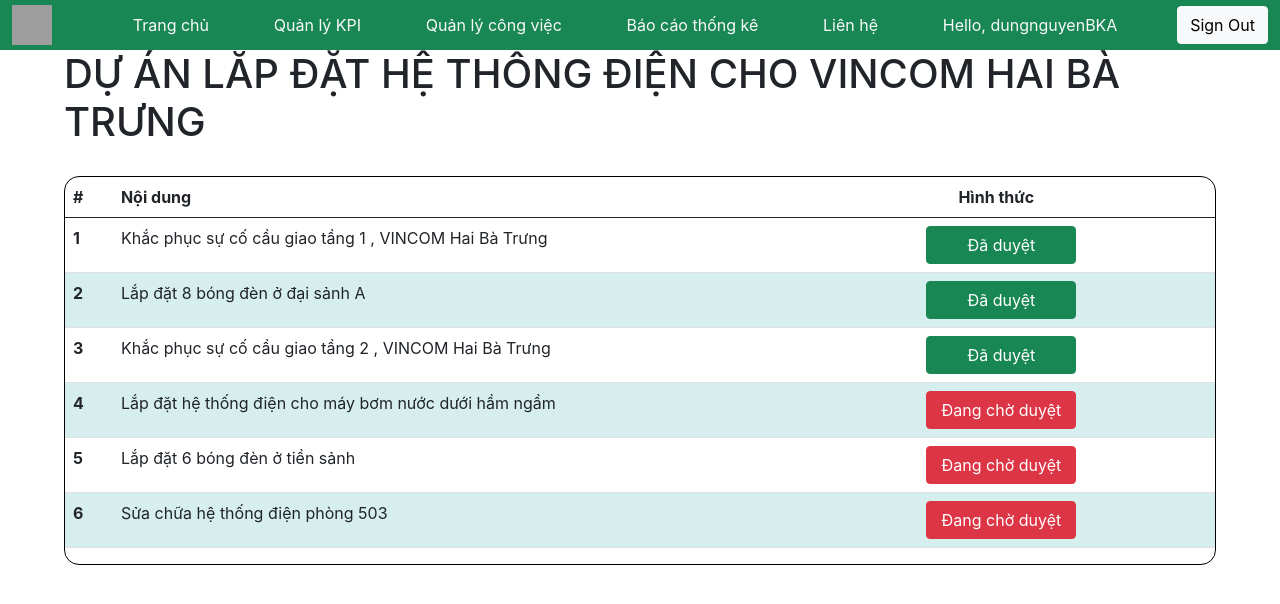
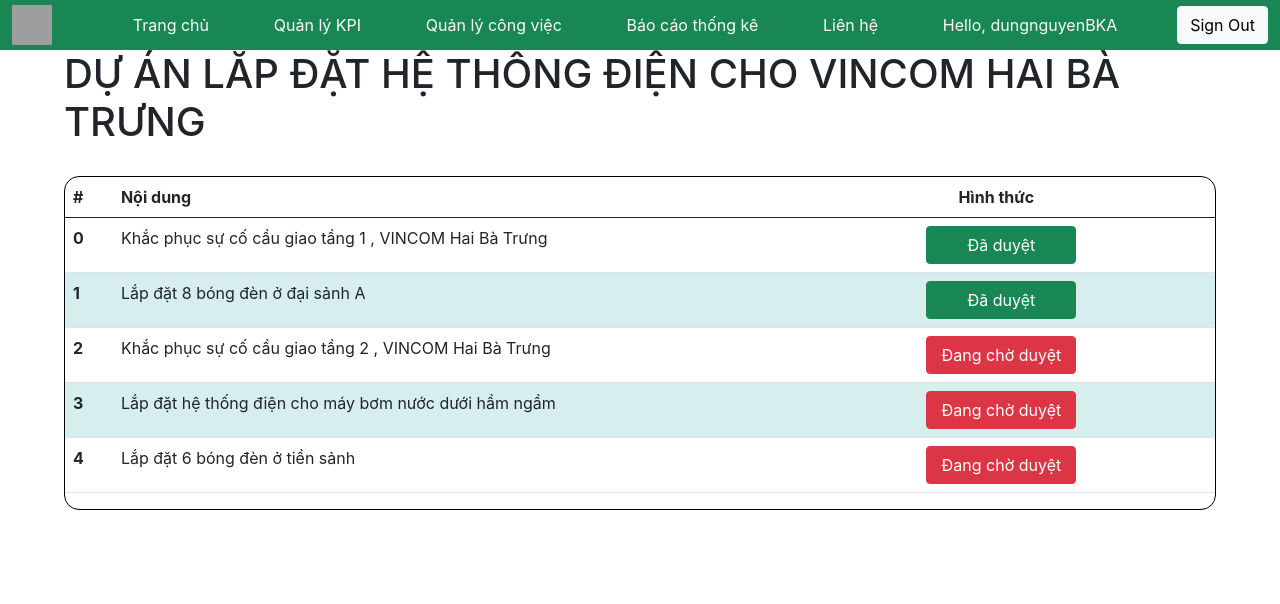
Before and after one commit to dungnguyenBKA/user-interface-hedspi-2022, a React (Create React App) app: page /foreman in a window 1280 px wide. Both pictures are taken after a click on the button "LOGIN WITH USER TEST: DUNGNGUYENBKA". Shown: the top 604 px of the page. Built offline with nearby package versions, Linux system fonts and the light colour scheme; grey boxes are pictures that could not be loaded.

Commit message:
set up redux for foreman + submited work

```diff
--- /dev/null
+++ b/src/hooks/useWork.ts
@@ -0,0 +1,15 @@
+import {useAppDispatch, useAppSelector} from "./useStore";
+import Work from "../models/Work";
+import {changeSubmitWork} from "../store/slices/WorkSlice";
+
+export default function useWork() {
+  const works = useAppSelector(state => state.work)
+  const dispatch = useAppDispatch()
+
+  return {
+    works,
+    changeSubmitWork(work: Work) {
+      dispatch(changeSubmitWork(work))
+    }
+  }
+}
--- /dev/null
+++ b/src/models/Work.ts
@@ -0,0 +1,5 @@
+export default interface Work {
+  isSubmitted: boolean,
+  name: string,
+  id: number,
+}
--- a/src/pages/ForemanManage/ForemanManage.js
+++ b/src/pages/ForemanManage/ForemanManage.js
@@ -1,18 +1,13 @@
-import React, { useState } from 'react';
+import React from 'react';
 import NavBar from "../../components/NavBar/NavBar";
 import './foreman.css';
 import {Link} from 'react-router-dom';
+import useWork from "../../hooks/useWork";
 
-import Footer from "../../components/Footer/footer";
-import { WorkSubmitted } from './WorkSubmitted';
+function Foreman() {
 
- function Foreman ()  {
-    const [submits, setSubmits] = useState(['','','','','','']);
-    const handleSubmit =(submit,index) => {
-        let submitsA = submits;
-        submitsA[index] = submit;
-        setSubmits(submitsA);
-    }
+  const {works} = useWork()
+
   return (
     <div className="foreman">
       <NavBar/>
@@ -31,42 +26,27 @@ import { WorkSubmitted } from './WorkSubmitted';
           </tr>
           </thead>
           <tbody className="table-body">
-                <tr>
-                    <th scope="row">1</th>
-                    <td><Link  className='link-content' to='/work-submit/0'>Khắc phục sự cố cầu giao tầng 1 , VINCOM Hai Bà Trưng</Link></td>
-                    <td><button className="btn btn-success btn1">Đã duyệt</button></td>
+          {
+            works.map((work, index) => {
+              return <tr>
+                <th scope="row">{index}</th>
+                <td>
+                  <Link className='link-content' to={`/work-submit/${work.id}`}>{work.name}</Link>
+                </td>
+                <td>
+                  <button
+                    className={"btn " + (work.isSubmitted ? "btn-success" : "btn-danger") + " btn1"}>
+                    {work.isSubmitted ? "Đã duyệt" : "Đang chờ duyệt"}
+                  </button>
+                </td>
               </tr>
-                <tr>
-                    <th scope="row">2</th>
-                    <td><Link  className='link-content' to='/work-submit/1'>Lắp đặt 8 bóng đèn ở đại sảnh A</Link></td>
-                    <td><button className="btn btn-success btn1">Đã duyệt</button></td>
-                </tr>
-                <tr>
-                    <th scope="row">3</th>
-                    <td><Link  className='link-content' to='/work-submit/2'>Khắc phục sự cố cầu giao tầng 2 , VINCOM Hai Bà Trưng</Link></td>
-                    <td><button className="btn btn-success btn1">Đã duyệt</button></td>
-                </tr>
-                <tr>
-                    <th scope="row">4</th>
-                    <td><Link  className='link-content' to='/work-submit/3'>Lắp đặt hệ thống điện cho máy bơm nước dưới hầm ngầm</Link></td>
-                    <td><button className="btn btn-danger btn1">Đang chờ duyệt</button></td>
-                </tr>
-                <tr>
-                    <th scope="row">5</th>
-                    <td><Link  className='link-content' to='/work-submit/4'>Lắp đặt 6 bóng đèn ở tiền sảnh</Link></td>
-                    <td><button className="btn btn-danger btn1">Đang chờ duyệt</button></td>
-                </tr>
-                <tr>
-                    <th scope="row">6</th>
-                    <td><Link  className='link-content' to='/work-submit/5'>Sửa chữa hệ thống điện phòng 503</Link></td>
-                    <td><button className="btn btn-danger btn1">Đang chờ duyệt</button></td>
-                </tr>
-
-
+            })
+          }
           </tbody>
         </table>
       </div>
     </div>
   )
 }
+
 export default Foreman;
--- a/src/pages/ForemanManage/WorkSubmitted.js
+++ b/src/pages/ForemanManage/WorkSubmitted.js
@@ -1,95 +1,125 @@
-import React, { useState } from 'react';
+import React, {useState} from 'react';
 import NavBar from "../../components/NavBar/NavBar";
-import Foreman from "./ForemanManage";
-import {Link,useParams} from 'react-router-dom';
+import {Link, useParams} from 'react-router-dom';
 import './work-submitted.css';
+import useWork from "../../hooks/useWork";
 
-export function WorkSubmitted  ()  {
+export function WorkSubmitted() {
   const [submit, setSubmit] = useState(0);
-    let params = useParams();
-    const submitted=[{
-        imageSrc:"https://scontent.fhan2-3.fna.fbcdn.net/v/t1.6435-9/204173775_1735354279993790_2419304328112645580_n.jpg?_nc_cat=108&ccb=1-7&_nc_sid=174925&_nc_ohc=TDwmDyxZw0oAX-8cFPM&_nc_ht=scontent.fhan2-3.fna&oh=00_AT_HqV156Xz1eOPebaSL-1NGpDbfDy-eRV8EOKoMYP69rA&oe=62B8894A",
-        idWorker:"20180000",
-        workerName:"Nguyễn Minh Dũng",
-        foremanName:"Nguyễn Gia Thanh",
-        dayStart:"4/5/2022",
-        deadline:"7/6/2022",
-        proofDay:"4/6/2022",
-        workerComments:"Em đã hoàn thành công việc được giao, khắc phục sự cố cầu giao tầng 1 , VINCOM Hai Bà Trưng  ",
+  const params = useParams();
+  const id = Number(params.workSubmitId)
+
+  const {works, changeSubmitWork} = useWork()
+
+  const work = works.find((_item) => _item.id === id)
+  console.log({work})
+
+  const submitted = [{
+    imageSrc: "https://scontent.fhan2-3.fna.fbcdn.net/v/t1.6435-9/204173775_1735354279993790_2419304328112645580_n.jpg?_nc_cat=108&ccb=1-7&_nc_sid=174925&_nc_ohc=TDwmDyxZw0oAX-8cFPM&_nc_ht=scontent.fhan2-3.fna&oh=00_AT_HqV156Xz1eOPebaSL-1NGpDbfDy-eRV8EOKoMYP69rA&oe=62B8894A",
+    idWorker: "20180000",
+    workerName: "Nguyễn Minh Dũng",
+    foremanName: "Nguyễn Gia Thanh",
+    dayStart: "4/5/2022",
+    deadline: "7/6/2022",
+    proofDay: "4/6/2022",
+    workerComments: "Em đã hoàn thành công việc được giao, khắc phục sự cố cầu giao tầng 1 , VINCOM Hai Bà Trưng  ",
   },
     {
-        imageSrc:"https://scontent.fhan2-3.fna.fbcdn.net/v/t1.6435-9/204173775_1735354279993790_2419304328112645580_n.jpg?_nc_cat=108&ccb=1-7&_nc_sid=174925&_nc_ohc=TDwmDyxZw0oAX-8cFPM&_nc_ht=scontent.fhan2-3.fna&oh=00_AT_HqV156Xz1eOPebaSL-1NGpDbfDy-eRV8EOKoMYP69rA&oe=62B8894A",
-        idWorker:"20180001",
-        workerName:"Nguyễn Minh Dũn",
-        foremanName:"Nguyễn Gia Thanh",
-        dayStart:"5/5/2022",
-        deadline:"6/6/2022",
-        proofDay:"7/6/2022",
-        workerComments:"Em đã hoàn thành công việc được giao, lắp đặt thành công 8 đền ở đại sảnh A ",
+      imageSrc: "https://scontent.fhan2-3.fna.fbcdn.net/v/t1.6435-9/204173775_1735354279993790_2419304328112645580_n.jpg?_nc_cat=108&ccb=1-7&_nc_sid=174925&_nc_ohc=TDwmDyxZw0oAX-8cFPM&_nc_ht=scontent.fhan2-3.fna&oh=00_AT_HqV156Xz1eOPebaSL-1NGpDbfDy-eRV8EOKoMYP69rA&oe=62B8894A",
+      idWorker: "20180001",
+      workerName: "Nguyễn Minh Dũn",
+      foremanName: "Nguyễn Gia Thanh",
+      dayStart: "5/5/2022",
+      deadline: "6/6/2022",
+      proofDay: "7/6/2022",
+      workerComments: "Em đã hoàn thành công việc được giao, lắp đặt thành công 8 đền ở đại sảnh A ",
     },
     {
-        imageSrc:"https://scontent.fhan2-3.fna.fbcdn.net/v/t1.6435-9/204173775_1735354279993790_2419304328112645580_n.jpg?_nc_cat=108&ccb=1-7&_nc_sid=174925&_nc_ohc=TDwmDyxZw0oAX-8cFPM&_nc_ht=scontent.fhan2-3.fna&oh=00_AT_HqV156Xz1eOPebaSL-1NGpDbfDy-eRV8EOKoMYP69rA&oe=62B8894A",
-        idWorker:"20180002",
-        workerName:"Nguyễn Gia Dũng",
-        foremanName:"Nguyễn Gia Thanh",
-        dayStart:"4/5/2022",
-        deadline:"7/6/2022",
-        proofDay:"4/6/2022",
-        workerComments:"Em đã hoàn thành công việc được giao, đã khắc phục sự cố cầu giao tầng 2 , VINCOM Hai Bà Trưng ",
+      imageSrc: "https://scontent.fhan2-3.fna.fbcdn.net/v/t1.6435-9/204173775_1735354279993790_2419304328112645580_n.jpg?_nc_cat=108&ccb=1-7&_nc_sid=174925&_nc_ohc=TDwmDyxZw0oAX-8cFPM&_nc_ht=scontent.fhan2-3.fna&oh=00_AT_HqV156Xz1eOPebaSL-1NGpDbfDy-eRV8EOKoMYP69rA&oe=62B8894A",
+      idWorker: "20180002",
+      workerName: "Nguyễn Gia Dũng",
+      foremanName: "Nguyễn Gia Thanh",
+      dayStart: "4/5/2022",
+      deadline: "7/6/2022",
+      proofDay: "4/6/2022",
+      workerComments: "Em đã hoàn thành công việc được giao, đã khắc phục sự cố cầu giao tầng 2 , VINCOM Hai Bà Trưng ",
     },
     {
-        imageSrc:"https://scontent.fhan2-3.fna.fbcdn.net/v/t1.6435-9/204173775_1735354279993790_2419304328112645580_n.jpg?_nc_cat=108&ccb=1-7&_nc_sid=174925&_nc_ohc=TDwmDyxZw0oAX-8cFPM&_nc_ht=scontent.fhan2-3.fna&oh=00_AT_HqV156Xz1eOPebaSL-1NGpDbfDy-eRV8EOKoMYP69rA&oe=62B8894A",
-        idWorker:"20180003",
-        workerName:"Nguyễn Văn Dũng",
-        foremanName:"Nguyễn Gia Thanh",
-        dayStart:"4/5/2022",
-        deadline:"7/6/2022",
-        proofDay:"4/6/2022",
-        workerComments:"Em đã hoàn thành công việc được giao, lắp đặt xong hệ thống điện cho máy bơm nước dưới hầm A3, theo đúng quy chuẩn ISO-ZYZ ",
+      imageSrc: "https://scontent.fhan2-3.fna.fbcdn.net/v/t1.6435-9/204173775_1735354279993790_2419304328112645580_n.jpg?_nc_cat=108&ccb=1-7&_nc_sid=174925&_nc_ohc=TDwmDyxZw0oAX-8cFPM&_nc_ht=scontent.fhan2-3.fna&oh=00_AT_HqV156Xz1eOPebaSL-1NGpDbfDy-eRV8EOKoMYP69rA&oe=62B8894A",
+      idWorker: "20180003",
+      workerName: "Nguyễn Văn Dũng",
+      foremanName: "Nguyễn Gia Thanh",
+      dayStart: "4/5/2022",
+      deadline: "7/6/2022",
+      proofDay: "4/6/2022",
+      workerComments: "Em đã hoàn thành công việc được giao, lắp đặt xong hệ thống điện cho máy bơm nước dưới hầm A3, theo đúng quy chuẩn ISO-ZYZ ",
     },
     {
-        imageSrc:"https://scontent.fhan2-3.fna.fbcdn.net/v/t1.6435-9/204173775_1735354279993790_2419304328112645580_n.jpg?_nc_cat=108&ccb=1-7&_nc_sid=174925&_nc_ohc=TDwmDyxZw0oAX-8cFPM&_nc_ht=scontent.fhan2-3.fna&oh=00_AT_HqV156Xz1eOPebaSL-1NGpDbfDy-eRV8EOKoMYP69rA&oe=62B8894A",
-        idWorker:"20180004",
-        workerName:"Nguyễn Min Dũng",
-        foremanName:"Nguyễn Gia Thanh",
-        dayStart:"4/5/2022",
-        deadline:"7/6/2022",
-        proofDay:"4/6/2022",
-        workerComments:"Em đã hoàn thành công việc được giao, lắp đặt xong 6 bóng đèn ở tiền sảnh ",
+      imageSrc: "https://scontent.fhan2-3.fna.fbcdn.net/v/t1.6435-9/204173775_1735354279993790_2419304328112645580_n.jpg?_nc_cat=108&ccb=1-7&_nc_sid=174925&_nc_ohc=TDwmDyxZw0oAX-8cFPM&_nc_ht=scontent.fhan2-3.fna&oh=00_AT_HqV156Xz1eOPebaSL-1NGpDbfDy-eRV8EOKoMYP69rA&oe=62B8894A",
+      idWorker: "20180004",
+      workerName: "Nguyễn Min Dũng",
+      foremanName: "Nguyễn Gia Thanh",
+      dayStart: "4/5/2022",
+      deadline: "7/6/2022",
+      proofDay: "4/6/2022",
+      workerComments: "Em đã hoàn thành công việc được giao, lắp đặt xong 6 bóng đèn ở tiền sảnh ",
     },
     {
-        imageSrc:"https://scontent.fhan2-3.fna.fbcdn.net/v/t1.6435-9/204173775_1735354279993790_2419304328112645580_n.jpg?_nc_cat=108&ccb=1-7&_nc_sid=174925&_nc_ohc=TDwmDyxZw0oAX-8cFPM&_nc_ht=scontent.fhan2-3.fna&oh=00_AT_HqV156Xz1eOPebaSL-1NGpDbfDy-eRV8EOKoMYP69rA&oe=62B8894A",
-        idWorker:"20180005",
-        workerName:"Nguyễn Văn Dũn",
-        foremanName:"Nguyễn Gia Thanh",
-        dayStart:"4/5/2022",
-        deadline:"7/6/2022",
-        proofDay:"4/6/2022",
-        workerComments:"Em đã hoàn thành công việc được giao, sửa xong hệ thống điện phòng 503 ",
+      imageSrc: "https://scontent.fhan2-3.fna.fbcdn.net/v/t1.6435-9/204173775_1735354279993790_2419304328112645580_n.jpg?_nc_cat=108&ccb=1-7&_nc_sid=174925&_nc_ohc=TDwmDyxZw0oAX-8cFPM&_nc_ht=scontent.fhan2-3.fna&oh=00_AT_HqV156Xz1eOPebaSL-1NGpDbfDy-eRV8EOKoMYP69rA&oe=62B8894A",
+      idWorker: "20180005",
+      workerName: "Nguyễn Văn Dũn",
+      foremanName: "Nguyễn Gia Thanh",
+      dayStart: "4/5/2022",
+      deadline: "7/6/2022",
+      proofDay: "4/6/2022",
+      workerComments: "Em đã hoàn thành công việc được giao, sửa xong hệ thống điện phòng 503 ",
     }]
   return (
     <div className="submitted">
       <NavBar/>
-            <h1>Lắp đặt hệ thống điện cho máy bơm nước dưới hầm ngầm</h1>
+      <h1>{work.name}</h1>
       <div className="work-submitted">
         <div className="submitted-img">
           <p>Ảnh minh chứng</p>
-                    <img id="submitted-image" src={submitted[params.workSubmitId].imageSrc ? submitted[params.workSubmitId].imageSrc : 'https://scontent.fhan2-3.fna.fbcdn.net/v/t1.6435-9/204173775_1735354279993790_2419304328112645580_n.jpg?_nc_cat=108&ccb=1-7&_nc_sid=174925&_nc_ohc=TDwmDyxZw0oAX-8cFPM&_nc_ht=scontent.fhan2-3.fna&oh=00_AT_HqV156Xz1eOPebaSL-1NGpDbfDy-eRV8EOKoMYP69rA&oe=62B8894A'} />
+          <img id="submitted-image"
+               src={submitted[params.workSubmitId].imageSrc ? submitted[params.workSubmitId].imageSrc : 'https://scontent.fhan2-3.fna.fbcdn.net/v/t1.6435-9/204173775_1735354279993790_2419304328112645580_n.jpg?_nc_cat=108&ccb=1-7&_nc_sid=174925&_nc_ohc=TDwmDyxZw0oAX-8cFPM&_nc_ht=scontent.fhan2-3.fna&oh=00_AT_HqV156Xz1eOPebaSL-1NGpDbfDy-eRV8EOKoMYP69rA&oe=62B8894A'}/>
         </div>
         <div className="submitted-info">
-                    <p id="id-worker">ID công nhân: {submitted[params.workSubmitId].idWorker ? submitted[params.workSubmitId].idWorker : '' }</p>
-                    <p id="worker-name">Công nhân: {submitted[params.workSubmitId].workerName ? submitted[params.workSubmitId].workerName : ''}</p>
-                    <p id="foreman-name">Quản đốc: {submitted[params.workSubmitId].foremanName ? submitted[params.workSubmitId].foremanName : ''}</p>
-                    <p id="day-start">Ngày giao việc: {submitted[params.workSubmitId].dayStart ? submitted[params.workSubmitId].dayStart : ''}</p>
-                    <p id="deadline">Hạn chót: {submitted[params.workSubmitId].deadline ? submitted[params.workSubmitId].deadline : ''}</p>
-                    <p id ="proof-day">Ngày gửi minh chứng: {submitted[params.workSubmitId].proofDay ? submitted[params.workSubmitId].proofDay : ''}</p>
+          <p id="id-worker">ID công
+            nhân: {submitted[params.workSubmitId].idWorker ? submitted[params.workSubmitId].idWorker : ''}</p>
+          <p id="worker-name">Công
+            nhân: {submitted[params.workSubmitId].workerName ? submitted[params.workSubmitId].workerName : ''}</p>
+          <p id="foreman-name">Quản
+            đốc: {submitted[params.workSubmitId].foremanName ? submitted[params.workSubmitId].foremanName : ''}</p>
+          <p id="day-start">Ngày giao
+            việc: {submitted[params.workSubmitId].dayStart ? submitted[params.workSubmitId].dayStart : ''}</p>
+          <p id="deadline">Hạn
+            chót: {submitted[params.workSubmitId].deadline ? submitted[params.workSubmitId].deadline : ''}</p>
+          <p id="proof-day">Ngày gửi minh
+            chứng: {submitted[params.workSubmitId].proofDay ? submitted[params.workSubmitId].proofDay : ''}</p>
           <strong id="worker-comments">Ý kiến đến quản đốc</strong>
-                    <p id ="worker-comment-input">{submitted[params.workSubmitId].workerComments ? submitted[params.workSubmitId].workerComments : ''} </p>
+          <p
+            id="worker-comment-input">{submitted[params.workSubmitId].workerComments ? submitted[params.workSubmitId].workerComments : ''} </p>
         </div>
       </div>
       <div className="accept-btn">
-                <button className="btn-accept btn btn-success" ><Link to='/foreman' className="accept-btn-link" onClick={() => setSubmit('Đã duyệt')}>Phê duyệt</Link></button>
-                <button className="btn-decline btn btn-danger" data-bs-toggle="modal" data-bs-target="#exampleModal" >Từ chối phê duyệt</button>
+        <button
+          className="btn-accept btn btn-success">
+          <Link
+            to='/foreman'
+            className="accept-btn-link"
+            onClick={() => {
+              changeSubmitWork({
+                ...work,
+                isSubmitted: true
+              })
+            }}>
+            Phê duyệt
+          </Link>
+        </button>
+        <button className="btn-decline btn btn-danger" data-bs-toggle="modal" data-bs-target="#exampleModal">Từ chối phê
+          duyệt
+        </button>
         <div class="modal fade" id="exampleModal" tabindex="-1" aria-labelledby="exampleModalLabel" aria-hidden="true">
           <div class="modal-dialog">
             <div class="modal-content">
@@ -99,11 +129,17 @@ export function WorkSubmitted  ()  {
               </div>
               <textarea id="foreman-comments" className="form-control modal-body" rows="5"></textarea>
               <div class="modal-footer">
-                                                    <Link to='/foreman' className="declines-btn-link btn btn-danger" onClick={() =>  {
-                                                        setSubmit('Từ chối phê duyệt');
+                <Link
+                  to='/foreman'
+                  className="declines-btn-link btn btn-danger"
+                  onClick={() => {
                     const black = document.querySelectorAll('.modal-backdrop.fade.show');
                     black.forEach(n => {
-                                                            n.style.display ='none';
+                      n.style.display = 'none';
+                    })
+                    changeSubmitWork({
+                      ...work,
+                      isSubmitted: false
                     })
                   }
                   }>Gửi lại cho công nhân</Link>
--- /dev/null
+++ b/src/store/fake/fakeData.ts
@@ -0,0 +1,29 @@
+import Work from "../../models/Work";
+
+export const fakeWork: Work[] = [
+  {
+    id: 1,
+    name: "Khắc phục sự cố cầu giao tầng 1 , VINCOM Hai Bà Trưng",
+    isSubmitted: true,
+  },
+  {
+    id: 2,
+    name: "Lắp đặt 8 bóng đèn ở đại sảnh A",
+    isSubmitted: true,
+  },
+  {
+    id: 3,
+    name: "Khắc phục sự cố cầu giao tầng 2 , VINCOM Hai Bà Trưng",
+    isSubmitted: false,
+  },
+  {
+    id: 4,
+    name: "Lắp đặt hệ thống điện cho máy bơm nước dưới hầm ngầm",
+    isSubmitted: false,
+  },
+  {
+    id: 5,
+    name: "Lắp đặt 6 bóng đèn ở tiền sảnh",
+    isSubmitted: false,
+  }
+]
--- /dev/null
+++ b/src/store/slices/WorkSlice.ts
@@ -0,0 +1,26 @@
+import {createSlice, PayloadAction} from "@reduxjs/toolkit";
+import Work from "../../models/Work";
+import {fakeWork} from "../fake/fakeData";
+
+
+const workSlice = createSlice({
+  name: "work",
+  initialState: fakeWork,
+  reducers: {
+    changeSubmitWork(state, payload: PayloadAction<Work>) {
+      const newWork = payload.payload
+      for (let i = 0; i < state.length; i++) {
+        const _work = state.at(i)
+        if (!_work) {
+          break
+        }
+        if (_work.id === newWork.id) {
+          _work.isSubmitted = newWork.isSubmitted
+        }
+      }
+    }
+  }
+})
+
+export const {changeSubmitWork} = workSlice.actions
+export default workSlice.reducer
--- a/src/store/store.ts
+++ b/src/store/store.ts
@@ -2,9 +2,11 @@ import {combineReducers, configureStore} from "@reduxjs/toolkit";
 import UserSlice from "./slices/UserSlice";
 import {persistReducer, persistStore} from 'redux-persist'
 import storage from "redux-persist/lib/storage";
+import workSlice from "./slices/WorkSlice";
 
 const rootReducer = combineReducers({
-  user: UserSlice
+  user: UserSlice,
+  work: workSlice
 });
 
 const persistConfig = {
```
Lines whose indentation alone changed are shown as unchanged.
